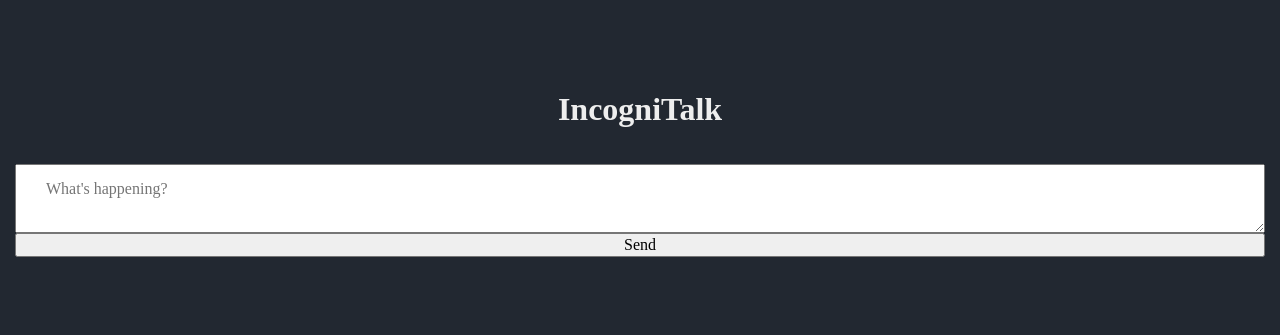
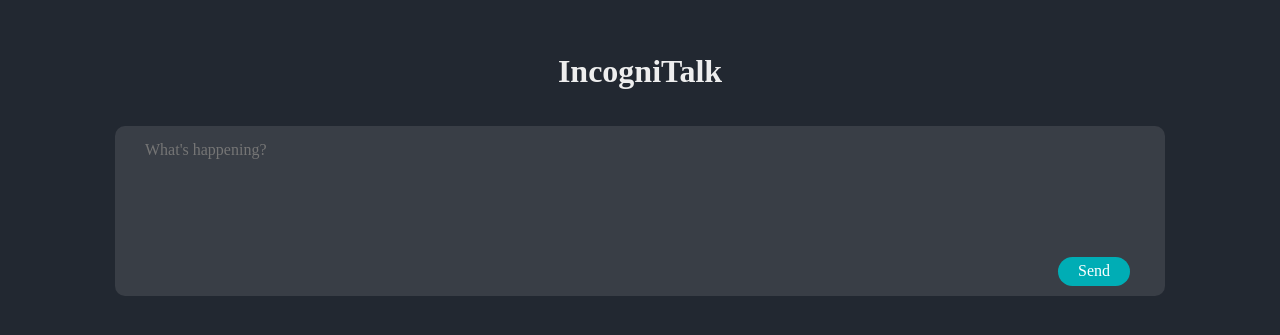
Before and after one commit to FIFA-Corp/incognitalk, a plain HTML site: page index.html in a window 1280 px wide. Shown: the part 229-564 px from the top of the page. Drawn offline with Linux system fonts and the light colour scheme; no server answers.

Commit message:
feat: add and styling form button css

```diff
--- a/assets/css/index.css
+++ b/assets/css/index.css
@@ -8,6 +8,7 @@ body {
   color: #eeeeee;
 }
 form {
+  position: relative;
   width: 100%;
   padding: 15px;
   box-sizing: border-box;
@@ -16,6 +17,28 @@ form {
 }
 form textarea {
   padding: 15px 30px;
+  margin: 0px 100px 0px 100px;
+  border-radius: 10px;
+  min-height: 140px;
+  background-color: #393e46;
+  resize: none;
+  border: none;
+}
+form button {
+  position: absolute;
+  padding: 5px 20px;
+  margin-bottom: 25px;
+  bottom: 0px;
+  right: 0px;
+  margin-right: 150px;
+  background-color: #00adb5;
+  border: 0px;
+  border-radius: 15px;
+  color: white;
+  transition-duration: 0.2s;
+}
+form button:hover {
+  transform: scale(1.1);
 }
 .post-card {
   padding: 15px 30px;
```
